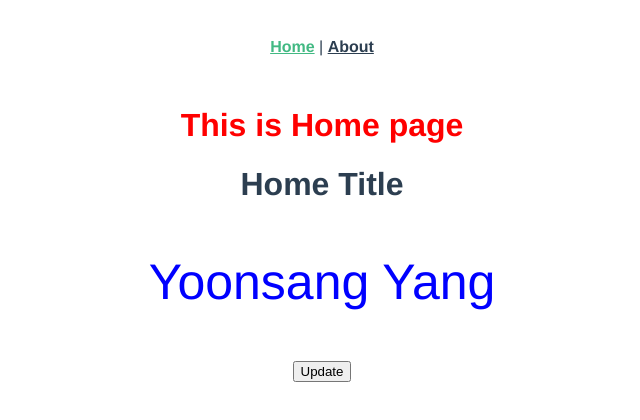
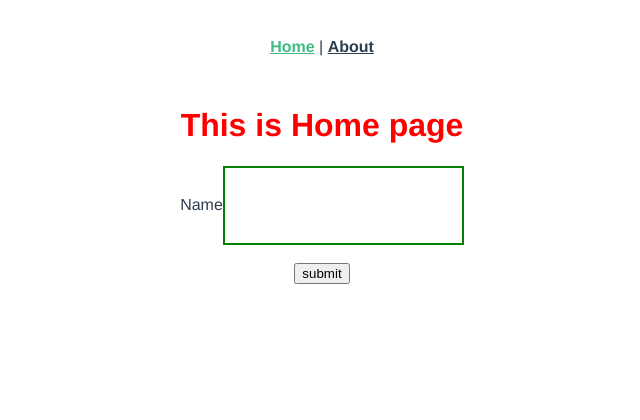
Before and after one commit to yanggak12/vue-training, a Vue app: page / in a window 1280 px wide. Shown: the top 420 px of the page, without its empty margins (318-958 px from the left). Built offline with nearby package versions, Linux system fonts and the light colour scheme.

Commit message:
부모 컴포넌트로 데이터 보내기(emit)

```diff
--- /dev/null
+++ b/src/components/InputField.vue
@@ -0,0 +1,26 @@
+<template>
+<div>
+    <label for="">Name</label>
+    <input
+    type="text"
+    :value="name"
+    style="padding: 30px; border: 2px solid green;"
+    @input="$emit('update-name',$event)"
+    >
+</div>
+</template>
+
+<script>
+export default {
+    props:{
+        name:{
+            type:String,
+            require:true,
+        }
+    }
+}
+</script>
+
+<style>
+
+</style>
--- a/src/views/Home.vue
+++ b/src/views/Home.vue
@@ -1,16 +1,26 @@
 <template>
   <div>
     <h1>This is Home page</h1>
-   <Yoonsang title="Home Title"/>
+   <form action="">
+     <InputField :name="name" @update-name="name = $event.target.value"/>
+     <br><button>submit</button>
+   </form>
+   {{name}}
   </div>
 </template>
 
 <script>
-import Yoonsang from '../components/yoonsang.vue';
+import InputField from '../components/InputField.vue';
+
 export default{
+  data(){
+    return{
+      name:''
+    }
+  },
   components:{
-    Yoonsang
-  }
+    InputField
+  },
   }
 
 </script>
```
